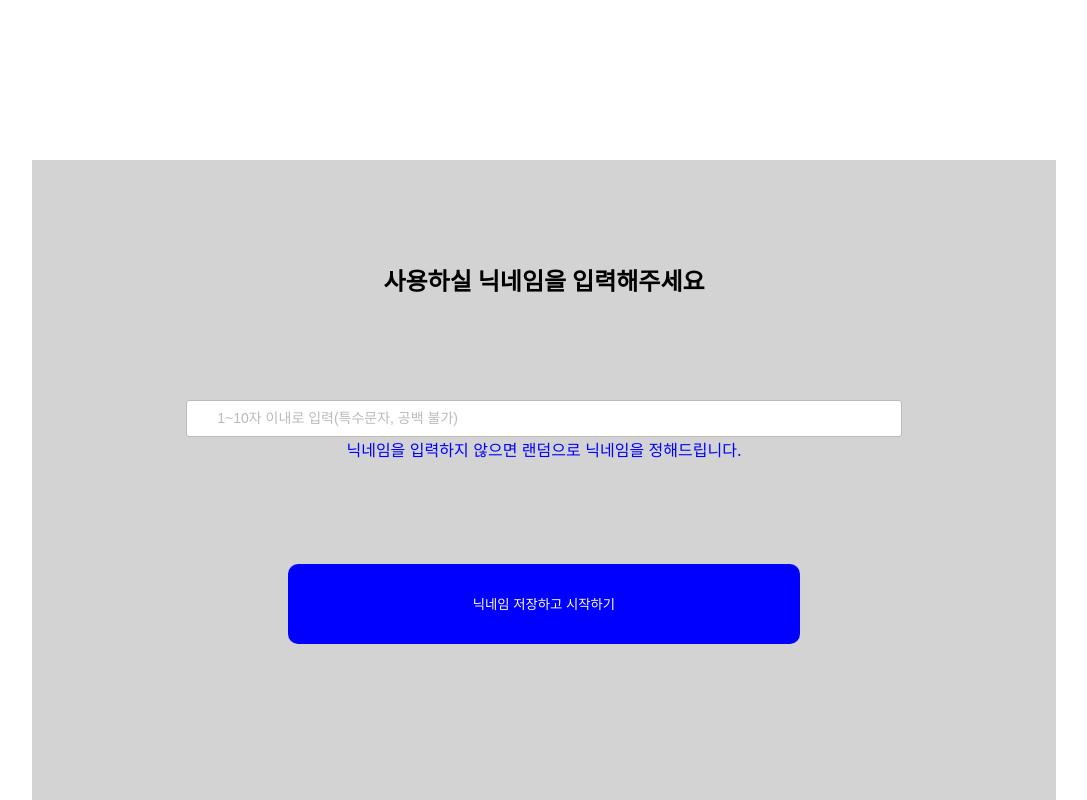
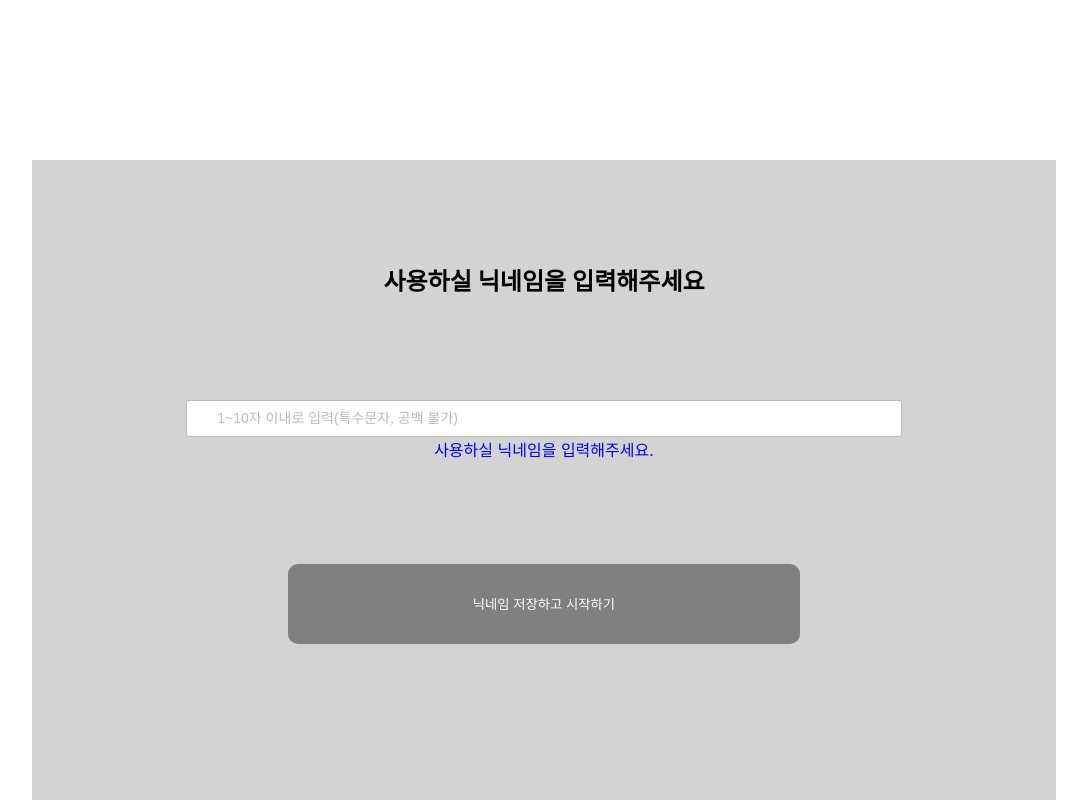
Before and after one commit to hh99-Final-Project/bluemoonFE, a React (Create React App) app: page /signup in a window 1280 px wide. Shown: the whole page, without its empty margins (96-1183 px from the left). Built offline with nearby package versions, Linux system fonts and the light colour scheme; no server answers.

Commit message:
feat: 닉네임 설정 여부에 따른 라우팅 처리, 닉네임 입력 필수 처리

```diff
--- a/src/apis/chatApi.js
+++ b/src/apis/chatApi.js
@@ -11,6 +11,7 @@ export const chatApi = {
         return data;
     },
 
+    // 채팅방 리스트 조회
     getChatList: async (page) => {
         const data = await instance.get(`/api/rooms/${page}`);
         return data;
@@ -23,5 +24,8 @@ export const chatApi = {
     },
 
     // 채팅방(chat) 삭제
-    deleteChat: async (roomId) => instance.delete(`/api/rooms/${roomId}`),
+    deleteChat: async (roomId) => {
+        const data = await instance.delete(`/api/rooms/${roomId}`);
+        return data;
+    },
 };
--- a/src/apis/userApi.js
+++ b/src/apis/userApi.js
@@ -27,10 +27,10 @@ export const userApi = {
         return data.data;
     },
 
-    getMyTempPage: async () => {
-        const data = await instance.get("/api/temporarys");
-        return data;
-    },
+    // getMyTempPage: async () => {
+    //     const data = await instance.get("/api/temporarys");
+    //     return data;
+    // },
 
     nickNameCheck: async (nickName) => {
         let req = {
--- a/src/components/user/Login.js
+++ b/src/components/user/Login.js
@@ -29,7 +29,12 @@ function Login(props) {
                 setCookie(token);
                 dispatch(getUserInfo(response.data));
                 dispatch(isLogined(true));
+                console.log(response.data.nickname);
+                if (response.data.nickname === "") {
                     navigate("/signup");
+                } else {
+                    navigate("/select");
+                }
             } else {
                 console.log("err");
             }
@@ -44,7 +49,11 @@ function Login(props) {
                 setCookie(token);
                 dispatch(getUserInfo(response.data));
                 dispatch(isLogined(true));
+                if (response.data.nickname === "") {
                     navigate("/signup");
+                } else {
+                    navigate("/select");
+                }
             } else {
                 console.log("err");
             }
@@ -122,10 +131,7 @@ function Login(props) {
                         onFailure={onFail}
                         cookiePolicy={"single_host_origin"}
                         render={(renderProps) => (
-              <GoogleLoginText
-                onClick={renderProps.onClick}
-                disabled={renderProps.disabled}
-              >
+                            <GoogleLoginText onClick={renderProps.onClick} disabled={renderProps.disabled}>
                                 구글로 로그인하기
                             </GoogleLoginText>
                         )}
--- a/src/pages/SignUp.js
+++ b/src/pages/SignUp.js
@@ -49,9 +49,6 @@ function SignUp(props) {
     };
 
     useEffect(() => {
-    // if (nickName === "") {
-    //   return;
-    // }
         setIsValidNickName(null);
         nickNameCheckDB(nickName);
     }, [nickName]);
@@ -60,10 +57,7 @@ function SignUp(props) {
         <React.Fragment>
             <Grid>
                 <Title>사용하실 닉네임을 입력해주세요</Title>
-        <Input
-          placeholder="1~10자 이내로 입력(특수문자, 공백 불가)"
-          onChange={onChange}
-        ></Input>
+                <Input placeholder="1~10자 이내로 입력(특수문자, 공백 불가)" onChange={onChange}></Input>
                 {isValidNickName === true && (
                     <Text margin="0 auto" color="blue">
                         사용 가능한 닉네임입니다
@@ -76,19 +70,17 @@ function SignUp(props) {
                 )}
                 {nickName === "" && (
                     <Text margin="0 auto" color="blue">
-            닉네임을 입력하지 않으면 랜덤으로 닉네임을 정해드립니다.
+                        사용하실 닉네임을 입력해주세요.
                     </Text>
                 )}
-        {/* 사용 가능 시 닉네임 버튼 활성화 설정 필요*/}
-        <Button onClick={onClickHandler}>닉네임 저장하고 시작하기</Button>
+                <Button isvalid={isValidNickName} onClick={onClickHandler}>
+                    닉네임 저장하고 시작하기
+                </Button>
             </Grid>
 
             {isOpenPopup && (
                 <Popup
-          title={
-            "닉네임은 한번 설정하면 바꿀 수 없습니다. 계속 진행하시겠습니까?"
-          }
-          // desc={""}
+                    title={"닉네임은 한번 설정하면 바꿀 수 없습니다. 계속 진행하시겠습니까?"}
                     close={() => setIsOpenPopup(false)}
                     event={saveNickNameDB}
                 />
@@ -132,7 +124,8 @@ const Input = styled.input`
 `;
 
 const Button = styled.button`
-  background-color: blue;
+    background-color: ${(props) => (props.isvalid === "true" ? "blue" : "gray")};
+    pointer-events: ${(props) => (props.isvalid === "true" ? "auto" : "none")};
     color: #ffffff;
 
     border: none;
```
Lines whose indentation alone changed are shown as unchanged.
